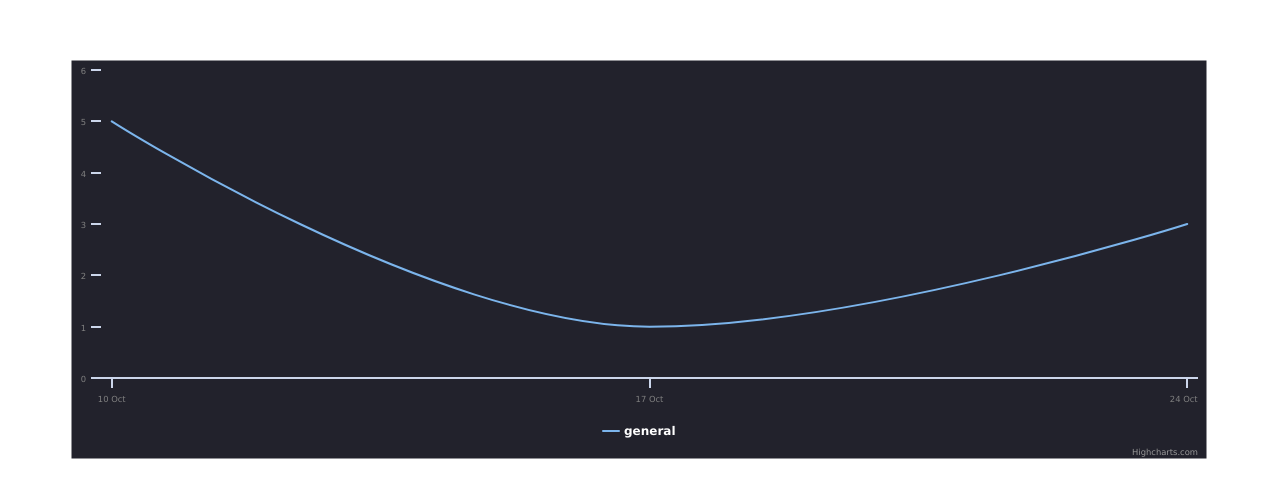
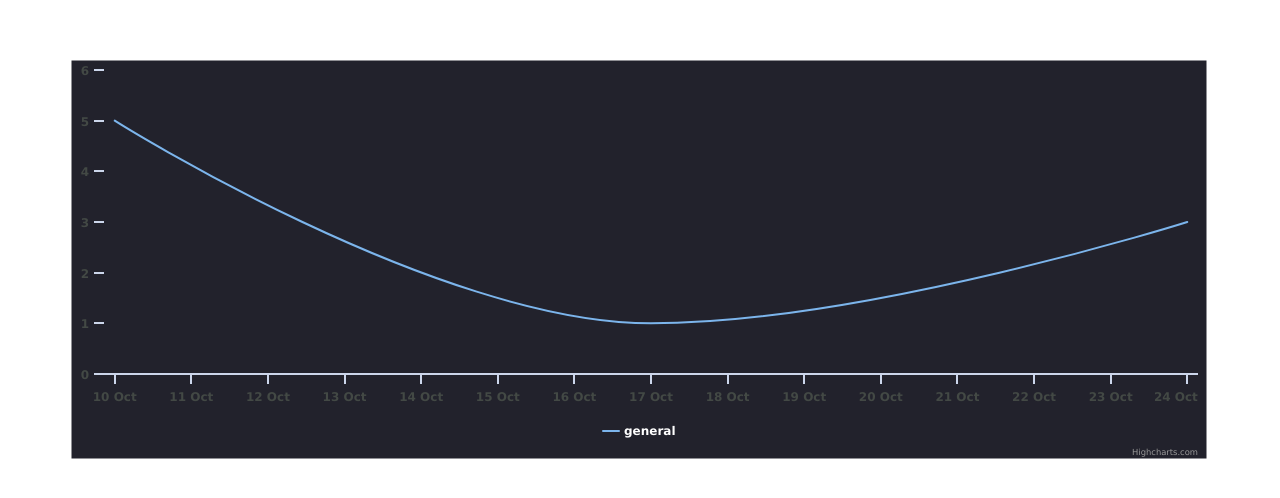
Before and after one commit to Eswarlesnar/mercle-chart, a React (Vite) app: page / in a window 1280 px wide. Shown: the part 140-638 px from the top of the page. Built offline with nearby package versions, Linux system fonts and the light colour scheme.

Commit message:
tick interval changed for xaxis

```diff
--- a/index.html
+++ b/index.html
@@ -2,6 +2,7 @@
 <html lang="en">
   <head>
     <meta charset="UTF-8" />
+
     <meta name="viewport" content="width=device-width, initial-scale=1.0" />
     <title>HighChart</title>
   </head>
--- a/src/App.css
+++ b/src/App.css
@@ -11,7 +11,7 @@
     --highcharts-color-7: #55bf3b;
     --highcharts-color-8: #df5353;
     --highcharts-color-9: #7798bf;
-    --highcharts-neutral-color-80 : gray;
+    --highcharts-neutral-color-80 : rgb(64, 63, 63);
 }
 
 
@@ -31,7 +31,9 @@
 }
 
 .highcharts-axis-labels > text {
-    fill : gray !important;
+    fill : rgb(67, 73 , 69) !important;
+    font-size : 12px;
+    font-weight: 700;
 }
 
 .highcharts-xaxis{
@@ -52,7 +54,6 @@
 .highcharts-tooltip-box{
     fill: 	rgb(12 ,12 ,15);
     stroke-width: 1.5px;
-
 }
 
 .highcharts-background {
@@ -64,11 +65,6 @@
    fill : white !important;
    color : white
 }
-
-
-/* .highcharts-legend-item > .highcharts-point {
-    opacity : 0;
-} */
 
  .highcharts-label > text {
     fill : rgb(173 ,173,173) !important
--- a/src/EngagementHelper.ts
+++ b/src/EngagementHelper.ts
@@ -1,5 +1,5 @@
 // EngagementHelper.js
-import Highcharts, { Point , Options  } from "highcharts"
+import Highcharts, { Point , Options, TooltipFormatterContextObject  } from "highcharts"
 
 
 interface Message {
@@ -20,7 +20,6 @@ interface ChannelsWithMultipleDates {
 
 const plotEvents = {
   mouseOver(this : Point){
-    // console.log( this.series.points[0])
     const activePoint = this.series.chart.hoverPoint
     const xvalue = activePoint?.x
     activePoint?.series.chart.xAxis[0].addPlotLine({
@@ -30,9 +29,6 @@ const plotEvents = {
       zIndex : 10 ,
       id : "active-x-grid-line"
     });
-
-
-
   },
   mouseOut(this : Point){
    this.series.chart.xAxis[0].removePlotLine("active-x-grid-line")
@@ -52,14 +48,6 @@ const engagementMessageOverTimeChartOptions = (messageCountList : Message[], cha
     return acc;
   }, {});
 
-
-  // const uniqueDates = new Set(messageCountList.map(msg => new Date(msg.timeBucket).getTime()))
-
-  // console.log(Array.from(uniqueDates).map(timestamp => Highcharts.dateFormat("%d-%b" , timestamp)))
-
-
-
-  //  channels that have messages on more than one date
   const relevantChannels = channels.filter(
     (channel : Channel) => channelsWithMultipleDates[channel.id] > 1
   );
@@ -94,25 +82,24 @@ const engagementMessageOverTimeChartOptions = (messageCountList : Message[], cha
       },
       grid : {
         enabled : false ,
-
       },
+      tickInterval : 24*3600*1000
 
     },
     yAxis: {
         title: {
           text: "",
         },
-        tickWidth : 2
-
+        tickWidth : 2,
     },
     colors : ["#008F8D"] ,
     tooltip: {
       className : "tooltip-custom",
-      formatter: function () {
+      formatter: function (this : TooltipFormatterContextObject) {
         return (
           `<strong >${this.series.name}</strong><br>` +
-          // @ts-ignore
-          `<p > ${this.y} messages on ${Highcharts.dateFormat("%d-%b", parseInt(this?.x))} </p>`
+          //@ts-ignore
+          `<p > ${this.y} messages on ${Highcharts.dateFormat("%d-%b", parseInt(this.x))} </p>`
         );
       },
 
@@ -135,6 +122,7 @@ const engagementMessageOverTimeChartOptions = (messageCountList : Message[], cha
   return options;
 };
 
+
 const engagementHelper = {
   engagementMessageOverTimeChartOptions,
 };
```
